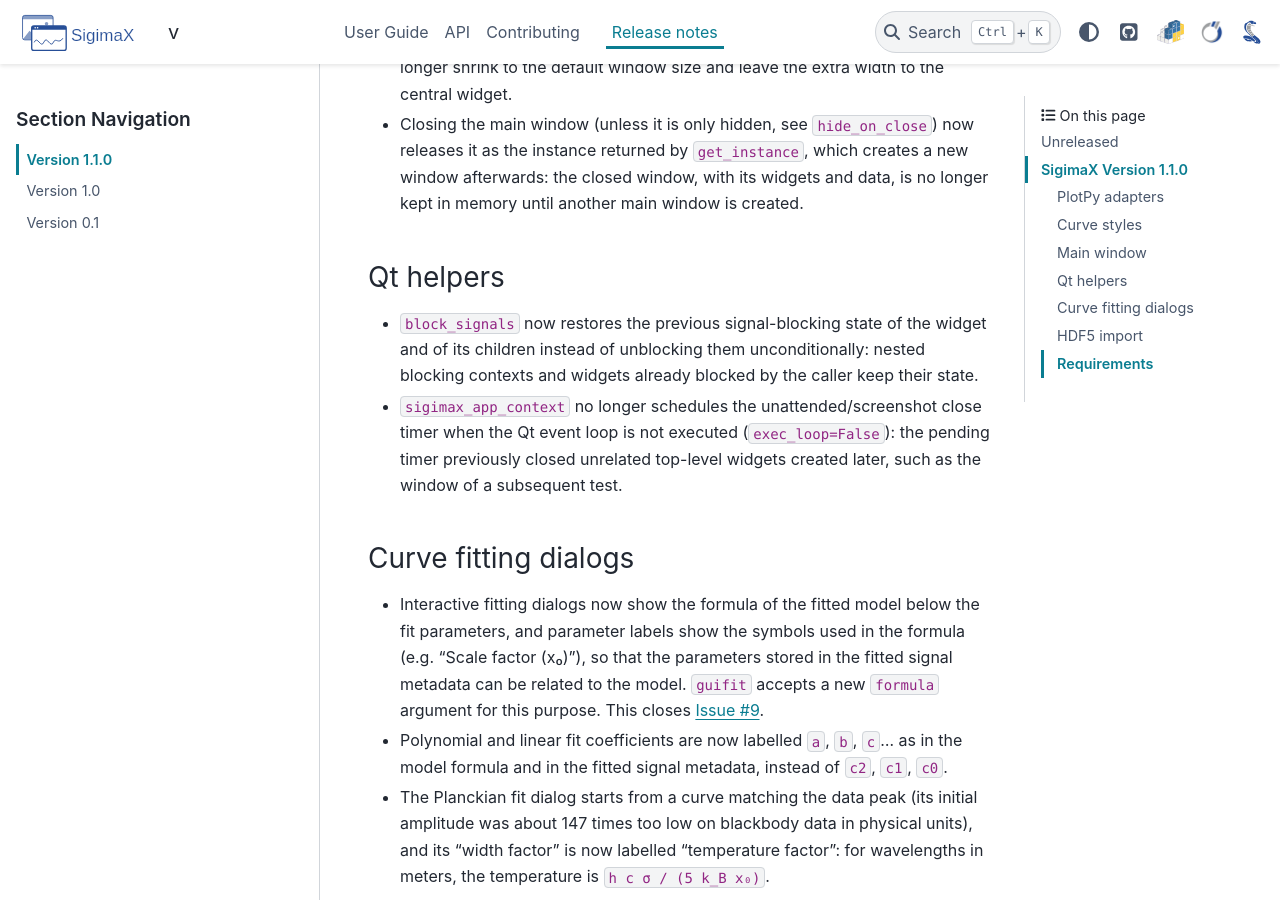
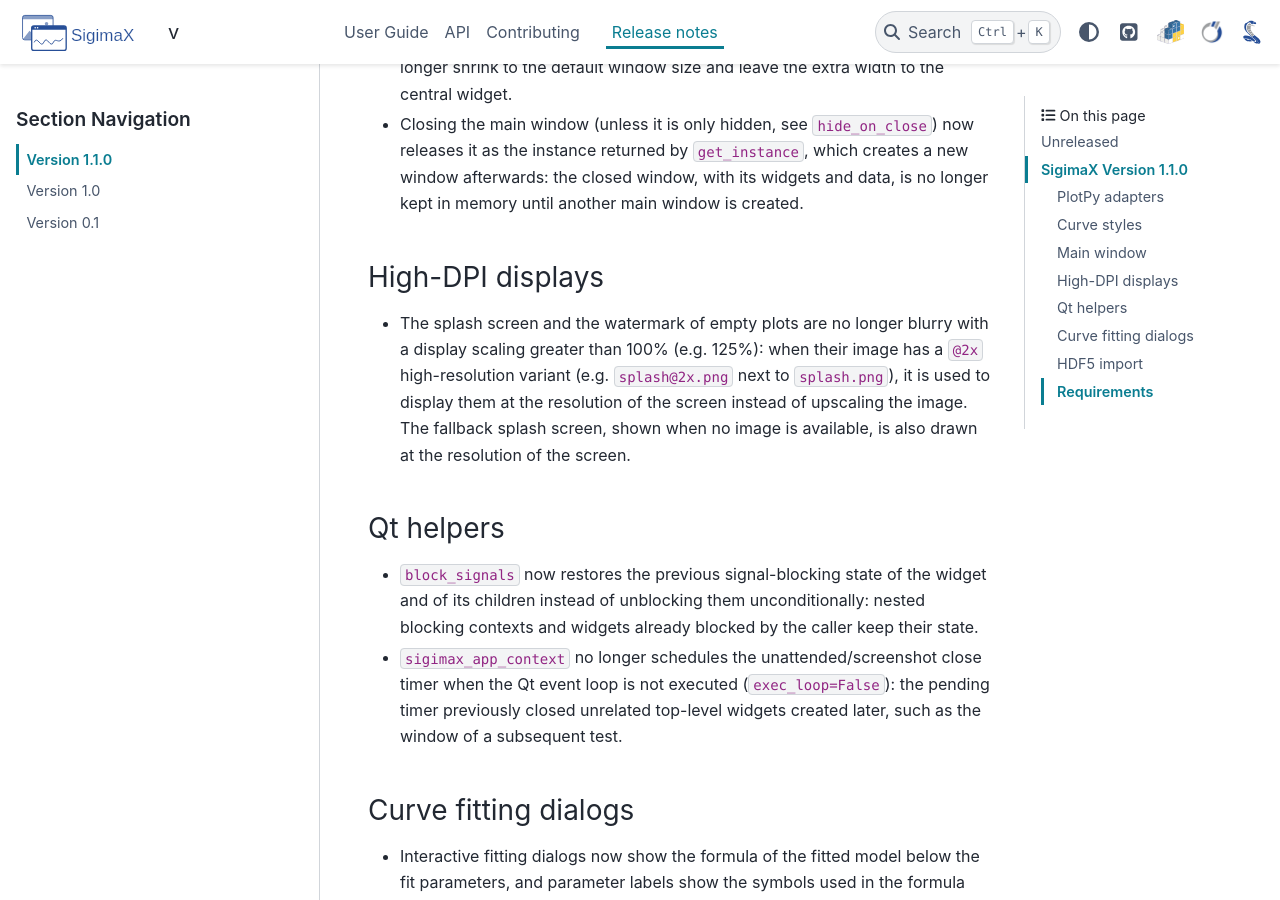
Before and after one commit to DataLab-Platform/SigimaX, a Sphinx documentation site: the page built from doc/release_notes/release_1.01.md, in a window 1280 px wide and 900 px high, scrolled down 2008 px. Built offline with Sphinx 7.4.7 and the PyData theme 0.15.4, drawn with Linux system fonts in a browser that asks for light colours; pages that are not in the unit, such as notebooks, are missing from menus; the version number could not be read and is left out.

Commit message:
docs: high-DPI splash screen and watermark (release notes, translations)
Refs #33

Assisted-by: Claude Opus 5.5

```diff
--- a/doc/release_notes/release_1.01.md
+++ b/doc/release_notes/release_1.01.md
@@ -36,6 +36,10 @@
 * With Qt 5, the dock widget sizes saved on exit are now restored at startup: the window is sized and laid out before its state is restored, so tabified docks no longer shrink to the default window size and leave the extra width to the central widget.
 * Closing the main window (unless it is only hidden, see `hide_on_close`) now releases it as the instance returned by `get_instance`, which creates a new window afterwards: the closed window, with its widgets and data, is no longer kept in memory until another main window is created.
 
+### High-DPI displays ###
+
+* The splash screen and the watermark of empty plots are no longer blurry with a display scaling greater than 100% (e.g. 125%): when their image has a `@2x` high-resolution variant (e.g. `splash@2x.png` next to `splash.png`), it is used to display them at the resolution of the screen instead of upscaling the image. The fallback splash screen, shown when no image is available, is also drawn at the resolution of the screen.
+
 ### Qt helpers ###
 
 * `block_signals` now restores the previous signal-blocking state of the widget and of its children instead of unblocking them unconditionally: nested blocking contexts and widgets already blocked by the caller keep their state.
```
Also changed, not shown: 1 other file.
